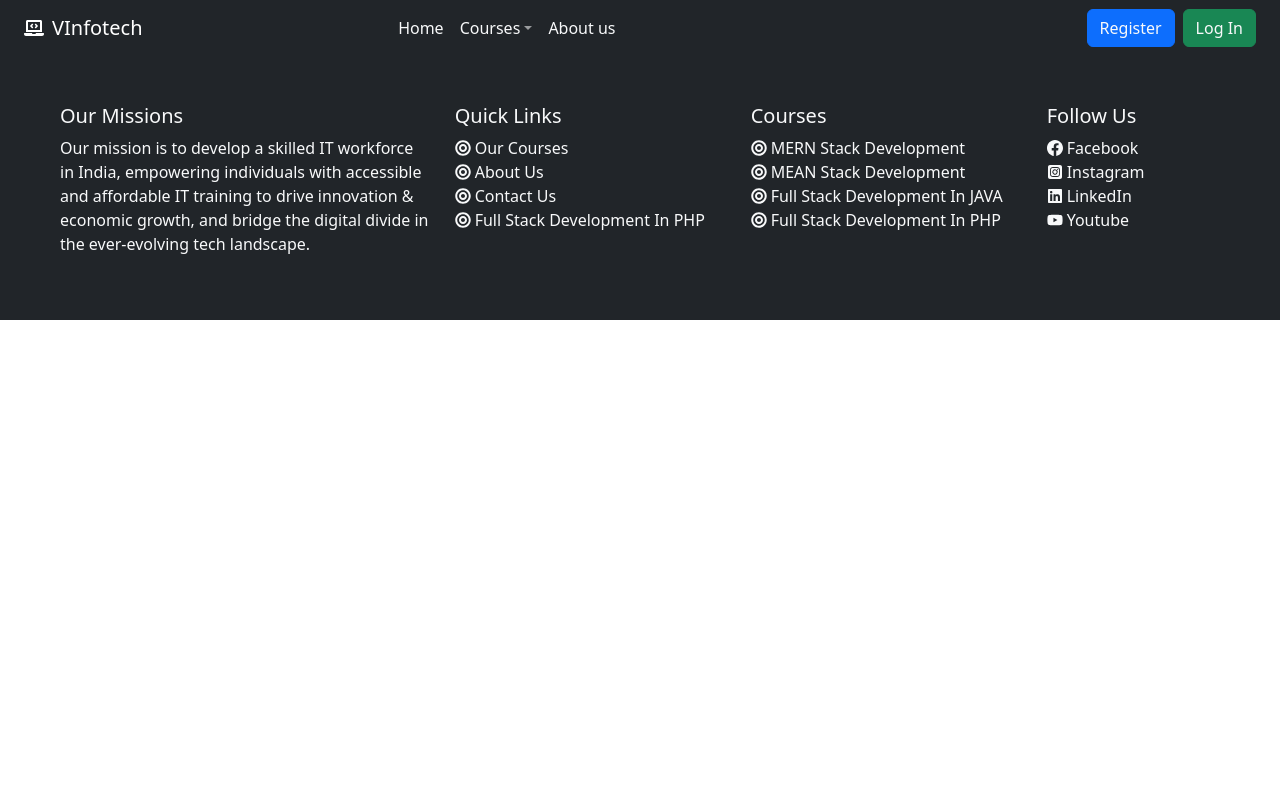
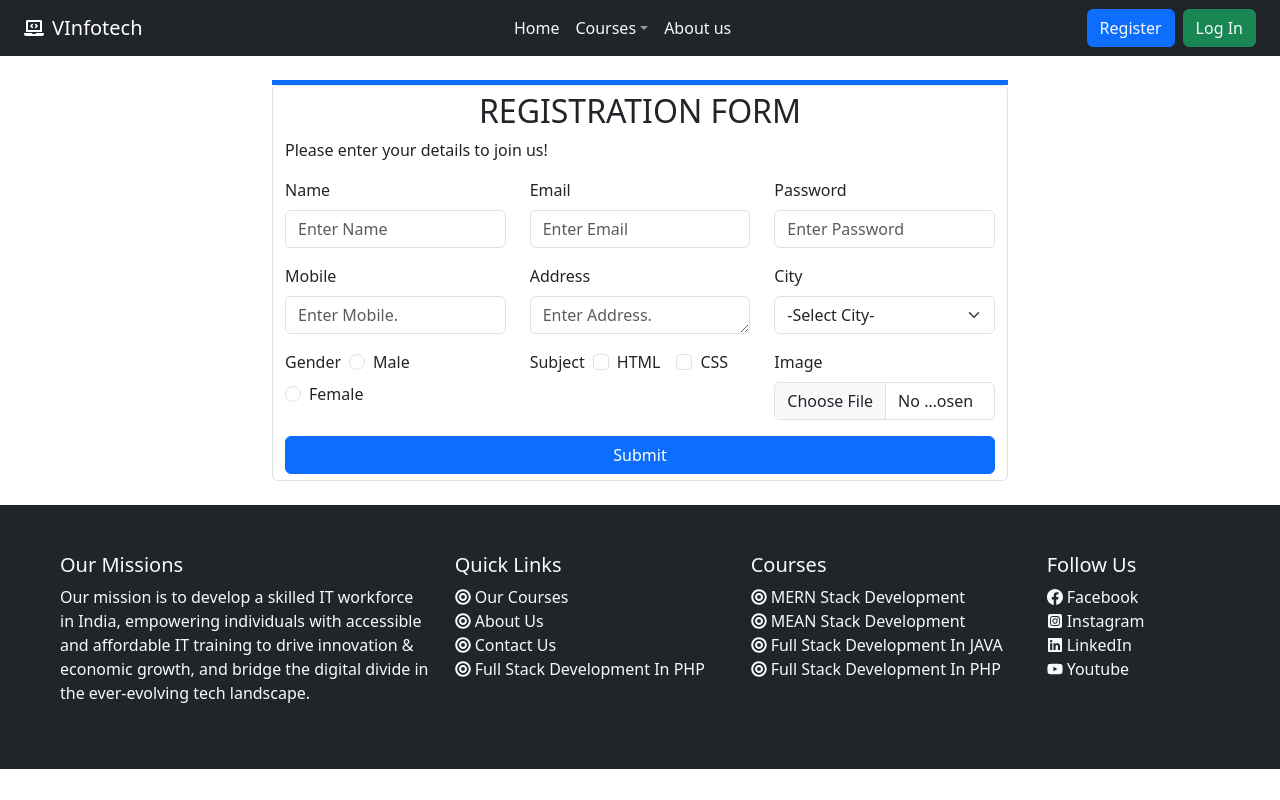
Before and after one commit to vivekmishra22/Vinfotech, a React (Create React App) app: page /register in a window 1280 px wide. Built offline with nearby package versions, Linux system fonts and the light colour scheme.

Commit message:
updated code

```diff
--- a/src/App.js
+++ b/src/App.js
@@ -5,6 +5,7 @@
 import MyNavbar from './Page Components/MyNavbar';
 import MERN from './Page Components/MERN';
 import About from './Page Components/About';
+import Register from './Page Components/Register';
 
 function App() {
   return (
@@ -16,6 +17,7 @@
           <Route path='/home' element={<Home />} />
           <Route path='/mern' element={<MERN />} />
           <Route path='/about' element={<About />} />
+          <Route path='/register' element={<Register />} />
         </Routes>
         <Footer />
       </BrowserRouter>
--- a/src/Page Components/MyNavbar.jsx
+++ b/src/Page Components/MyNavbar.jsx
@@ -23,23 +23,14 @@
             </NavDropdown>
             <Nav.Link href="#link" ><Link to="/about" className='fs-6 text-decoration-none text-light'>About us</Link></Nav.Link>
           </Nav>
-          {/* <Nav className="ms-auto">
-            <Button variant="outline-light" className="me-2">
+
+
+            <Button variant="primary" className='me-2'>
               <Link to="/register" className='text-decoration-none text-light'>Register</Link>
-            </Button>
-            <Button variant="light">
-              <Link to="/login" className='text-decoration-none text-dark'>Login</Link>
-            </Button>
-          </Nav> */}
-
-          <Nav className='ms-auto'>
-            <Button variant="primary" className='me-2'>
-              <Link className='text-decoration-none text-light'>Register</Link>
             </Button>
             <Button variant="success">
               <Link className='text-decoration-none text-light'>Log In</Link>
             </Button>
-          </Nav>
         </Navbar.Collapse>
 
             {/* <Nav.Link href="#link" ><Link to="/about" className='fs-6 text-decoration-none text-light'>Register</Link></Nav.Link> */}
--- /dev/null
+++ b/src/Page Components/Register.jsx
@@ -0,0 +1,193 @@
+import axios from 'axios';
+import React, { useState } from 'react';
+import { Button, Col, Container, Form, Row } from 'react-bootstrap';
+
+const Register = () => {
+
+  const [fname, setFname] = useState("");
+  const [email, setEmail] = useState("");
+  const [password, setPassword] = useState("");
+  const [mobile, setMobile] = useState("");
+  const [address, setAddress] = useState("");
+  const [city, setCity] = useState("");
+  const [gender, setGender] = useState("");
+  const [subject, setSubject] = useState([]);
+
+
+  function handleSubjectChange(e) {
+    const value = e.target.value;
+    if (e.target.checked) {
+      setSubject([...subject, value]);
+    } else {
+      setSubject(subject.filter((item) => item !== value));
+    }
+  }
+
+  function handleSubmit(e) {
+    e.preventDefault()
+
+    const userData = {
+      fname,
+      email,
+      password,
+      mobile,
+      address,
+      city,
+      gender,
+      subject
+    }
+
+    axios.post('http://localhost:8000/postuser', userData).then(res => {
+      console.log("hi", res.data);
+      alert('Data Added Successfully!!');
+      setFname("");
+      setEmail("");
+      setPassword("");
+      setMobile("");
+      setAddress("");
+      setCity("");
+      setGender("");
+      setSubject([]);
+    })
+      .catch(err => {
+        console.log(err);
+      })
+
+  }
+
+  return (
+    <>
+      <Container>
+        <Row>
+          <Col md={8} className='mx-auto my-4'>
+            <div className="border-top border-5 border-primary"></div>
+            <Form className='form-control' onSubmit={handleSubmit}>
+              <h2 className='text-center'>REGISTRATION FORM</h2>
+              <p>Please enter your details to join us!</p>
+              <Row>
+                <Col md={4}>
+                  <Form.Group className="mb-3" controlId="formBasic">
+                    <Form.Label>Name</Form.Label>
+                    <Form.Control type="text" placeholder="Enter Name" value={fname} required
+                      onChange={(e) => setFname(e.target.value)}
+                    />
+                  </Form.Group>
+                </Col>
+                <Col md={4}>
+                  <Form.Group className="mb-3" controlId="formBasic">
+                    <Form.Label>Email</Form.Label>
+                    <Form.Control type="email" placeholder="Enter Email" value={email} required
+                      onChange={(e) => setEmail(e.target.value)}
+                    />
+                  </Form.Group>
+                </Col>
+                <Col md={4}>
+                  <Form.Group className="mb-3" controlId="formBasicPassword">
+                    <Form.Label>Password</Form.Label>
+                    <Form.Control type="password" placeholder="Enter Password" value={password} required
+                      onChange={(e) => setPassword(e.target.value)}
+                    />
+                  </Form.Group>
+                </Col>
+              </Row>
+              <Row>
+                <Col md={4}>
+                  <Form.Group className="mb-3" controlId="formBasic">
+                    <Form.Label>Mobile</Form.Label>
+                    <Form.Control type="number" placeholder="Enter Mobile." value={mobile} required
+                      onChange={(e) => setMobile(e.target.value)}
+                    />
+                  </Form.Group>
+                </Col>
+                <Col md={4}>
+                  <Form.Group className="mb-3" controlId="formBasic">
+                    <Form.Label>Address</Form.Label>
+                    <Form.Control as="textarea" rows={1} placeholder="Enter Address." value={address} required
+                      onChange={(e) => setAddress(e.target.value)}
+                    />
+                  </Form.Group>
+                </Col>
+                <Col md={4}>
+                  <Form.Group className="mb-3" controlId="formBasic">
+                    <Form.Label>City</Form.Label>
+                    <Form.Select aria-label="select" name='city'
+                      onChange={(e) => setCity(e.target.value)} required
+                    >
+                      <option>-Select City-</option>
+                      <option value="Nashik">Nashik</option>
+                      <option value="Pune">Pune</option>
+                      <option value="Mumbai">Mumbai</option>
+                      <option value="Dehli">Delhi</option>
+                    </Form.Select>
+                  </Form.Group>
+                </Col>
+              </Row>
+              <Row>
+              <Col md={4}>
+                  <Form.Group className="mb-3" controlId="formBasic">
+                    <Form.Label className='me-2'>Gender</Form.Label>
+                    <Form.Check
+                      type="radio"
+                      inline label="Male"
+                      name="gender"
+                      id="gender-male"
+                      value="Male"
+                      checked={gender === "male"}
+                      onChange={(e) => setGender(e.target.value)}
+                    />
+                    <Form.Check
+                      type="radio"
+                      inline label="Female"
+                      name="gender"
+                      id="gender-female"
+                      value="Female"
+                      checked={gender === "female"}
+                      onChange={(e) => setGender(e.target.value)}
+                    />
+                  </Form.Group>
+                </Col>
+                <Col md={4}>
+                  <Form.Group className="mb-3" controlId="formBasic">
+                    <Form.Label className='me-2'>Subject</Form.Label>
+                    <Form.Check
+                      inline
+                      type="checkbox"
+                      label="HTML"
+                      name="HTML"
+                      value="HTML"
+                      onChange={handleSubjectChange}
+                    />
+                    <Form.Check
+                      inline
+                      type="checkbox"
+                      label="CSS"
+                      name="CSS"
+                      value="CSS"
+                      onChange={handleSubjectChange}
+                    />
+                  </Form.Group>
+                </Col>
+                <Col md={4}>
+                  <Form.Group className="mb-3" controlId="formBasic">
+                    <Form.Label>Image</Form.Label>
+                    <Form.Control
+                      type="file"
+                      // required
+                      name="file" />
+                  </Form.Group>
+                </Col>
+              </Row>
+              <Row>
+                <Form.Group>
+                  <Button className='w-100' type="submit">Submit</Button>
+                </Form.Group>
+              </Row>
+            </Form>
+          </Col >
+        </Row >
+      </Container >
+    </>
+  )
+}
+
+export default Register;
```
